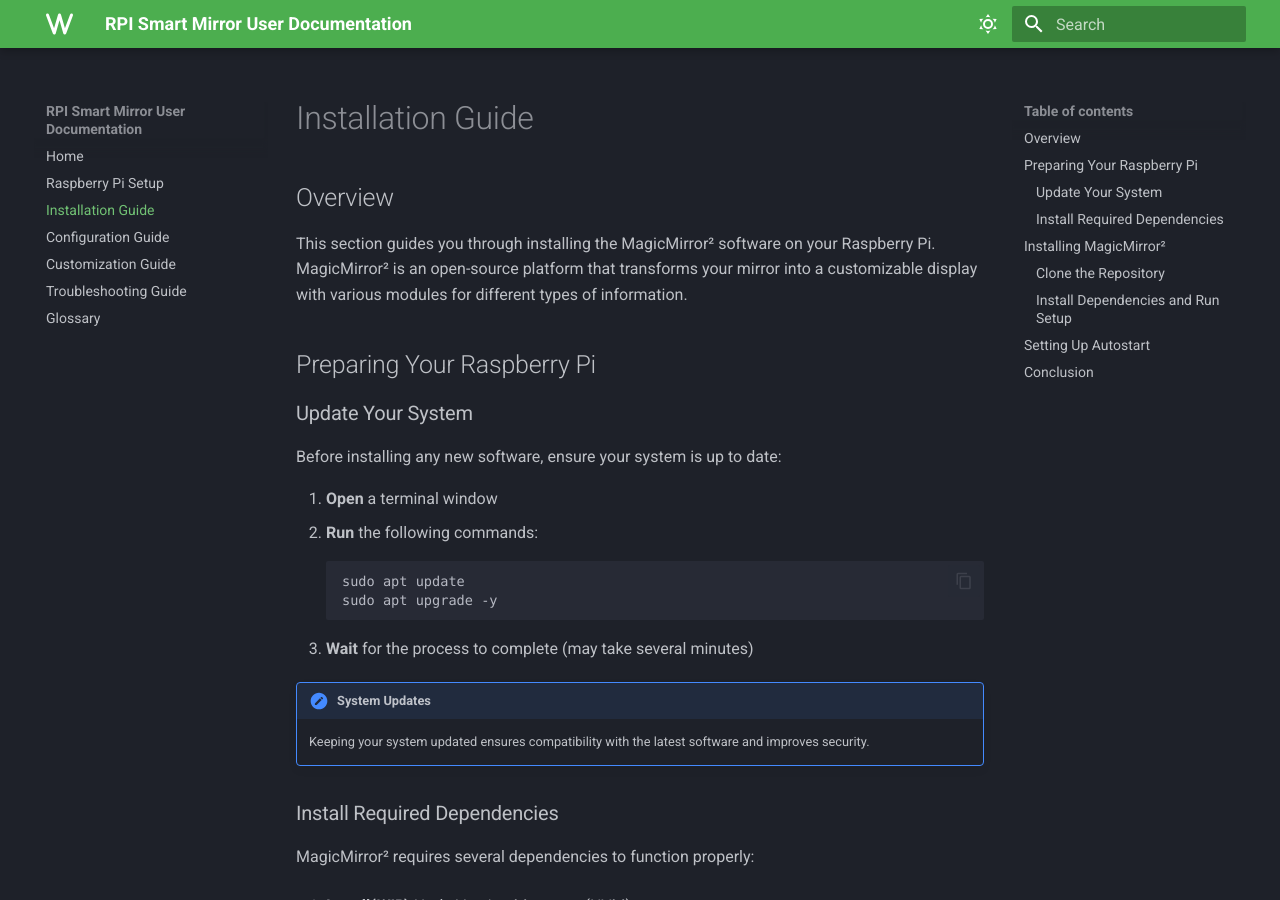
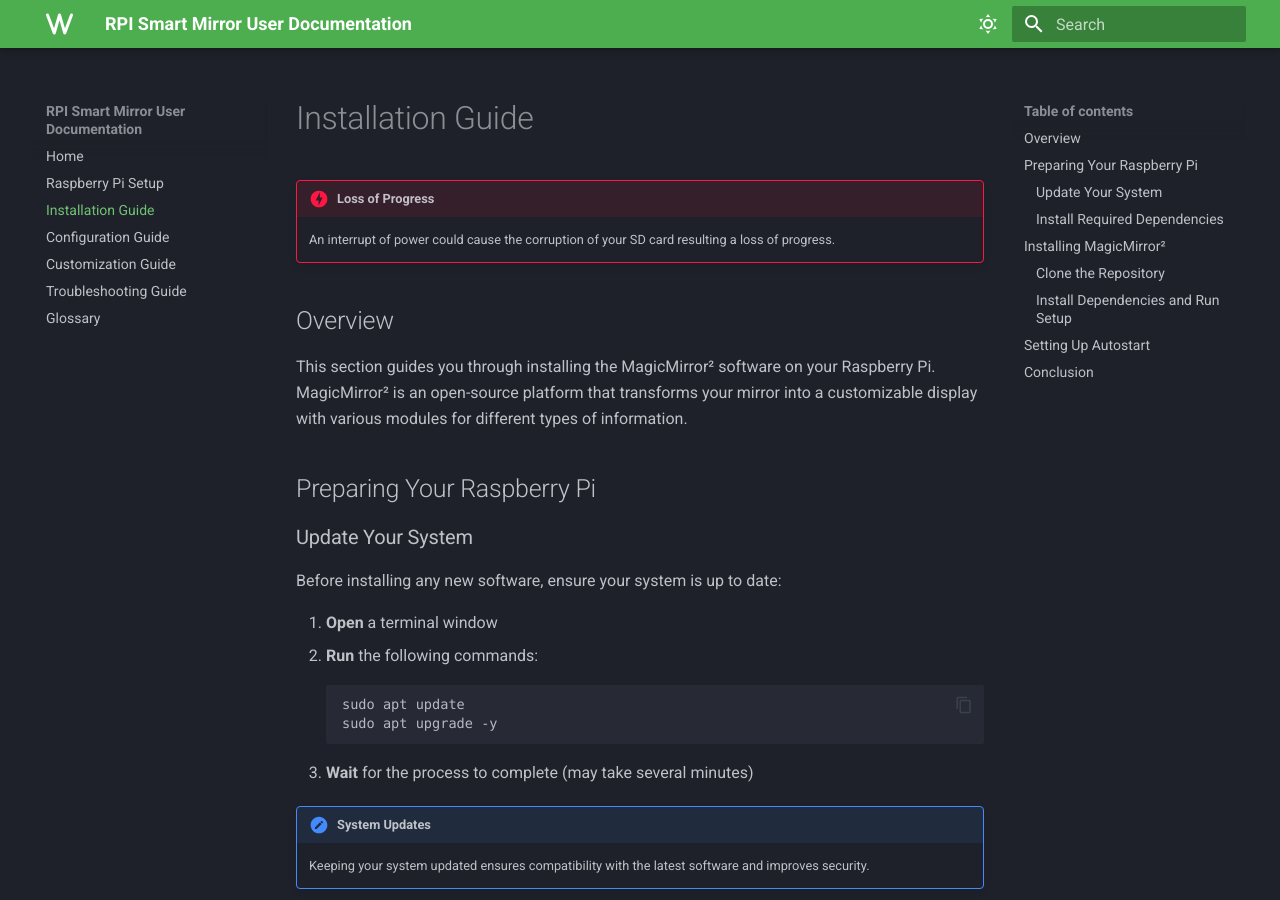
Before and after one commit to 9DSG9/MKDocs, an MkDocs documentation site: the page built from docs/installation.md, in a window 1280 px wide and 900 px high. Built offline with MkDocs 1.6.1 and Material for MkDocs 9.7.7, drawn with Linux system fonts in a browser that asks for light colours; some web fonts are replaced.

Commit message:
Danger Ice Cream

```diff
--- a/docs/installation.md
+++ b/docs/installation.md
@@ -1,4 +1,7 @@
 # Installation Guide
+
+!!! danger "Loss of Progress"
+      An interrupt of power could cause the corruption of your SD card resulting a loss of progress.
 
 ## Overview
 
```
